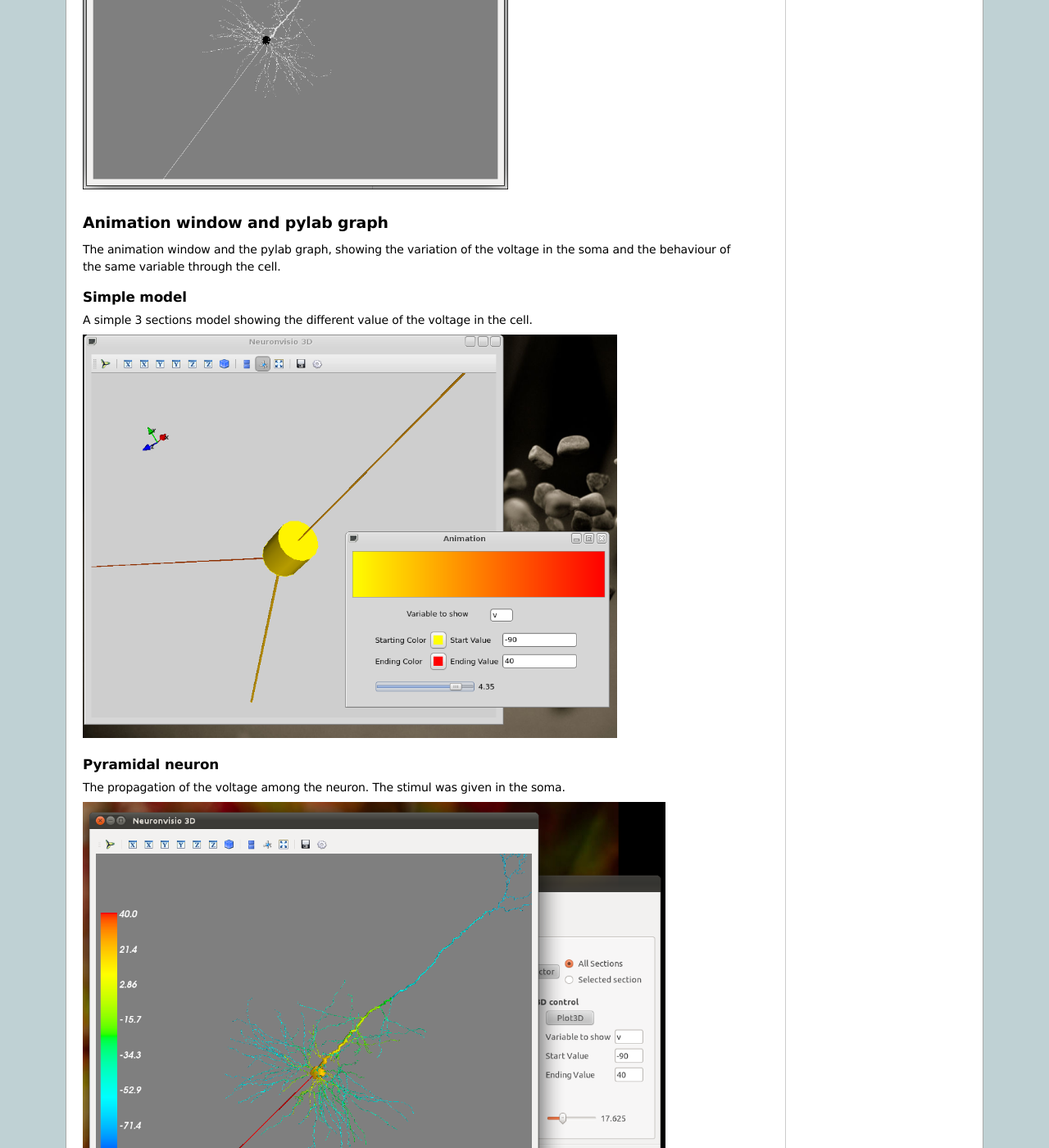
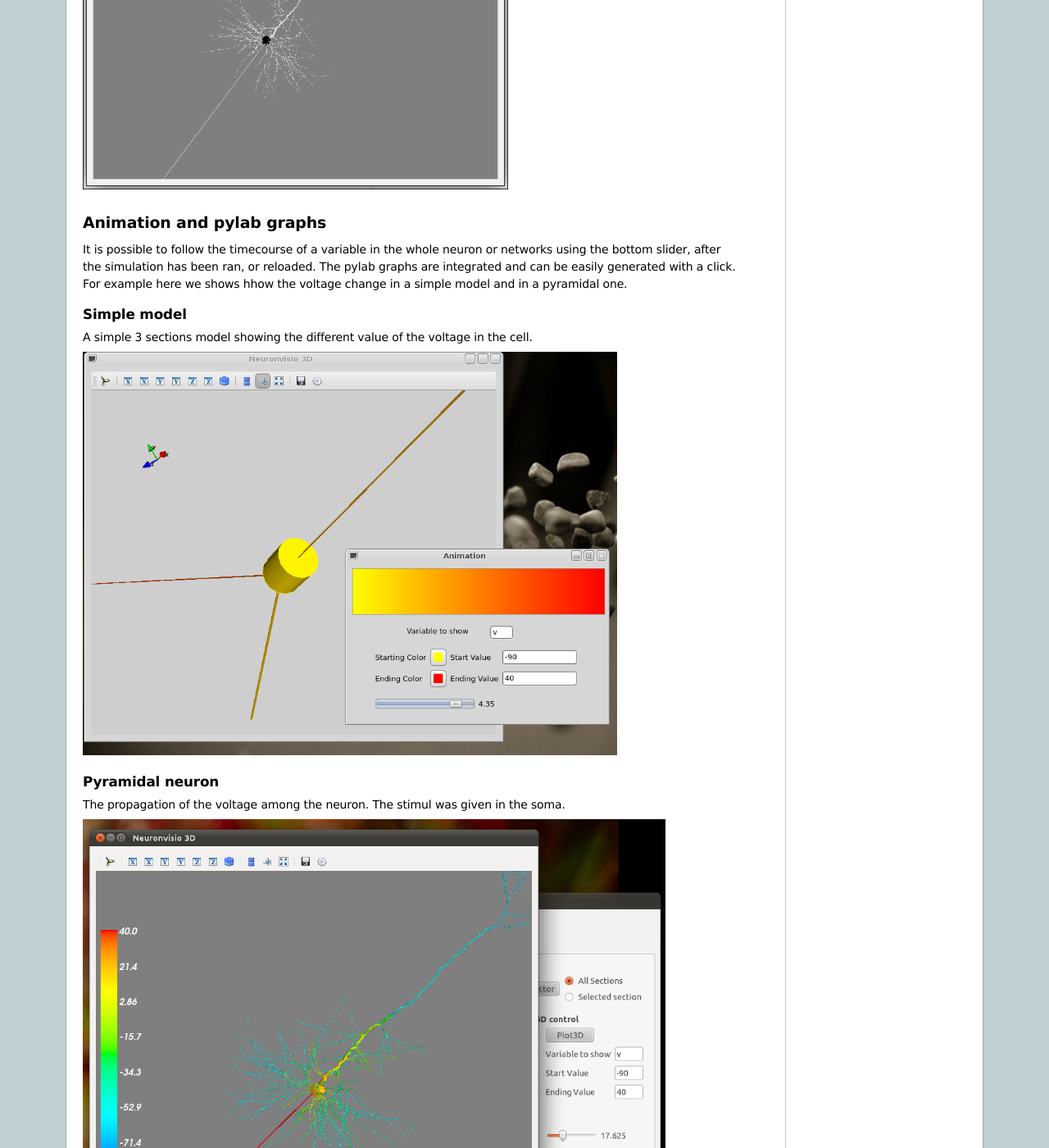
Before and after one commit to mattions/neuronvisio, a Sphinx documentation site: the page built from docs/screenshots.rst, in a window 1280 px wide and 1400 px high, scrolled down 3048 px. Shown: the whole window at 82% size. Built offline with Sphinx 7.4.7, drawn with Linux system fonts in a browser that asks for light colours; formulas are drawn with MathJax 3; the version number is read from the project's files by our own code; some of the changed text lies outside the part shown.

Commit message:
Rewritten some docs, deleted some old commented out code.

```diff
--- a/docs/screenshots.rst
+++ b/docs/screenshots.rst
@@ -47,11 +47,13 @@ Rendering of a more complex model, a pyramidal neuron.
     :scale: 70
 
 
-Animation window and pylab graph
+Animation and pylab graphs
 ================================
 
-The animation window and the pylab graph, showing the variation of the voltage
-in the soma and the behaviour of the same variable through the cell.
+It is possible to follow the timecourse of a variable in the whole neuron or networks using
+the bottom slider, after the simulation has been ran, or reloaded.
+The pylab graphs are integrated and can be easily generated with a click.
+For example here we shows hhow the voltage change in a simple model and in a pyramidal one.
 
 Simple model
 ------------
@@ -72,8 +74,8 @@ The propagation of the voltage among the neuron. The stimul was given in the som
 Pylab integration
 -----------------
 
-It is possible to use the standard pylab tool and to decide in which figure to
-plot the curve.
+It is possible to use the standard pylab tool and to plot the timecourses in the current figure,
+or create a new one just selecting another output figure number.
 
 .. image:: images/pylab_integration.png
     :scale: 70
```
Also changed, not shown: 1 other file.
